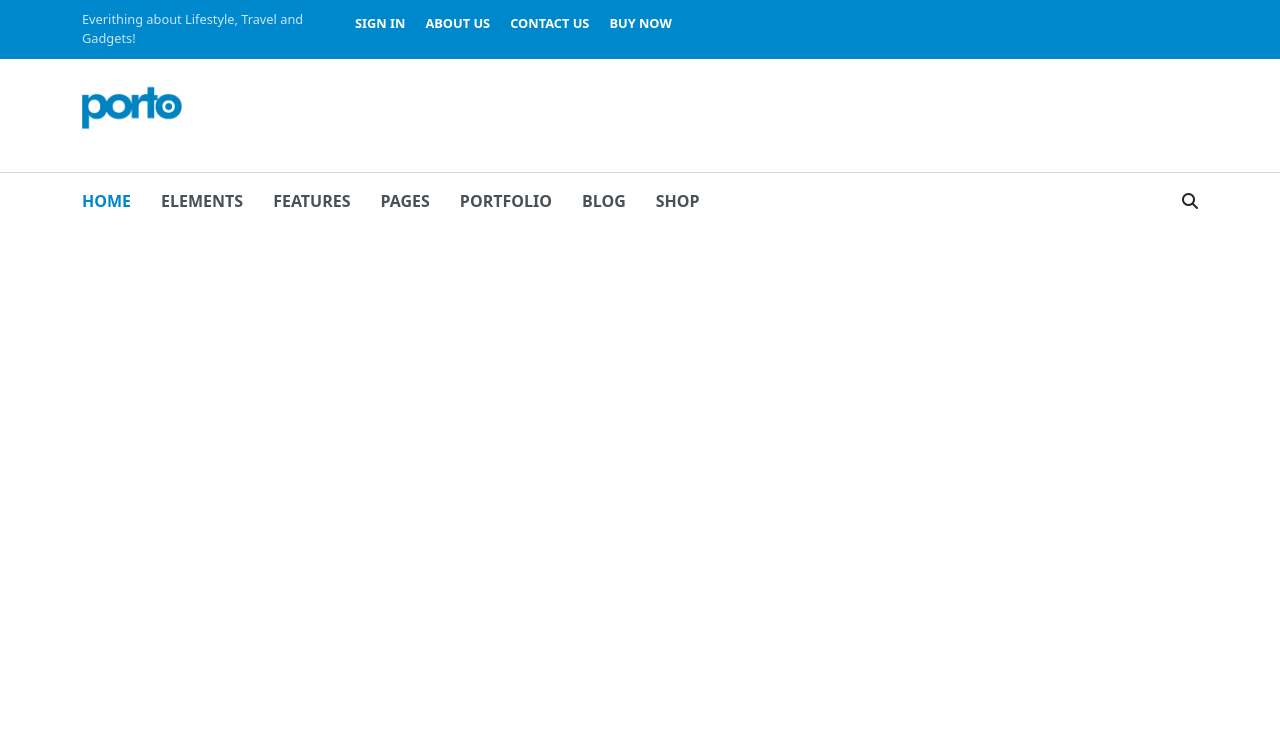
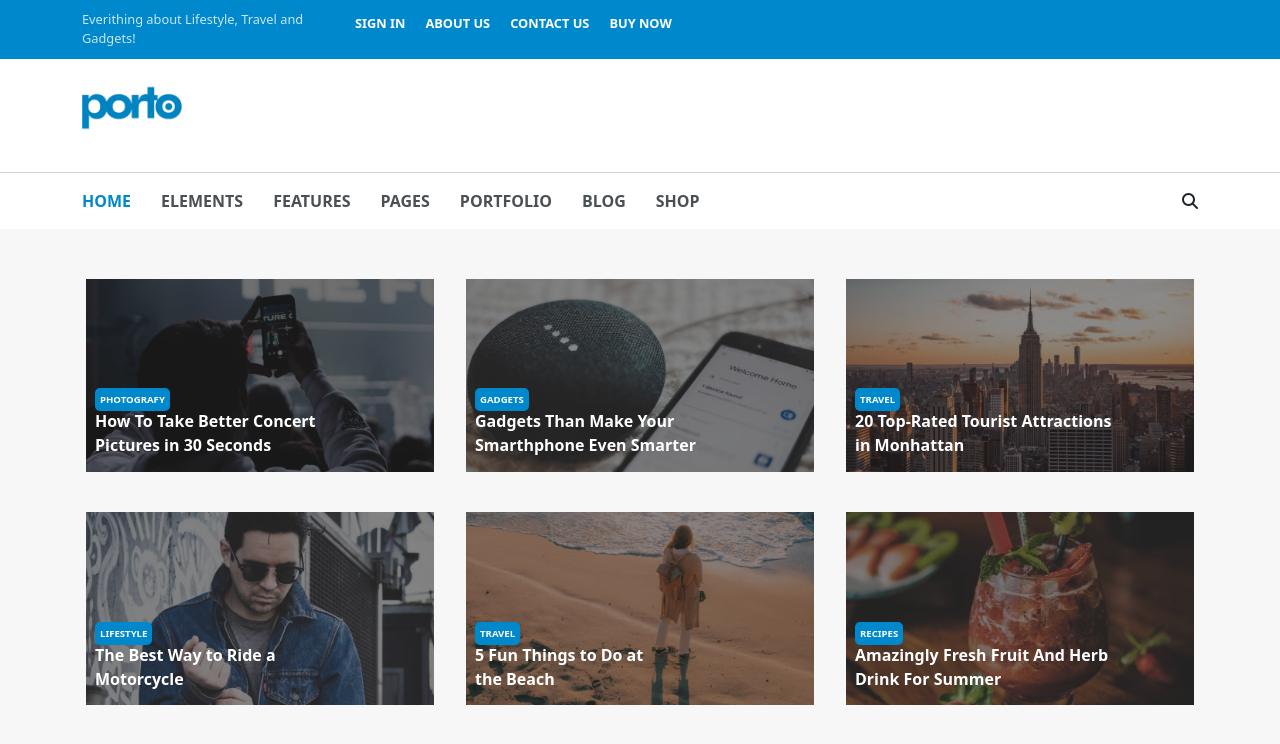
Before and after one commit to gianmaria-fadda/proj-html-vuejs, a Vue app: page / in a window 1280 px wide. Shown: the top 744 px of the page. Built offline with nearby package versions, Linux system fonts and the light colour scheme.

Commit message:
Completata sez. 1 main

```diff
--- a/src/assets/scss/partials/variables.scss
+++ b/src/assets/scss/partials/variables.scss
@@ -1,3 +1,4 @@
 $mainColor: lightcoral;
 $mainBgColor: aquamarine;
 $blueColor: #0088CC;
+$whiteColor: white;
--- a/src/components/AppHeader.vue
+++ b/src/components/AppHeader.vue
@@ -76,7 +76,7 @@ header {
         .col {
           a {
 
-            color: white;
+            color: $whiteColor;
             @include text-decoration-none-rule;
             @include font-size-rule;
             padding: 0 10px;
--- a/src/components/AppMain.vue
+++ b/src/components/AppMain.vue
@@ -9,7 +9,96 @@ export default {
 
 <template>
   <main>
+    <div>
+      <div class="container">
+        <div class="row d-flex justify-content-center m-0">
+          <div class="col-4 px-3">
+            <div>
+              <img src="/public/img/blog-46.jpg" alt="blog-46">
 
+              <div class="pos-abb">
+                <b>
+                  PHOTOGRAFY
+                </b>
+                <p>
+                  How To Take Better Concert Pictures in 30 Seconds
+                </p>
+              </div>
+            </div>
+          </div>
+          <div class="col-4 px-3">
+            <div>
+              <img src="/public/img/blog-47.jpg" alt="blog-47">
+
+              <div class="pos-abb">
+                <b>
+                  GADGETS
+                </b>
+                <p>
+                  Gadgets Than Make Your Smarthphone Even Smarter
+                </p>
+              </div>
+            </div>
+          </div>
+          <div class="col-4 px-3">
+            <div>
+              <img src="/public/img/blog-48.jpg" alt="blog-48">
+
+              <div class="pos-abb">
+                <b>
+                  TRAVEL
+                </b>
+                <p>
+                  20 Top-Rated Tourist Attractions in Monhattan
+                </p>
+              </div>
+            </div>
+          </div>
+          <div class="col-4 px-3">
+            <div>
+              <img src="/public/img/blog-49.jpg" alt="blog-49">
+
+              <div class="pos-abb">
+                <b>
+                  LIFESTYLE
+                </b>
+                <p>
+                  The Best Way to Ride a Motorcycle
+                </p>
+              </div>
+            </div>
+          </div>
+          <div class="col-4 px-3">
+            <div>
+              <img src="/public/img/blog-50.jpg" alt="blog-50">
+
+              <div class="pos-abb">
+                <b>
+                  TRAVEL
+                </b>
+                <p>
+                  5 Fun Things to Do at the Beach
+                </p>
+              </div>
+            </div>
+          </div>
+          <div class="col-4 px-3">
+            <div>
+              <img src="/public/img/blog-51.jpg" alt="blog-51">
+
+              <div class="pos-abb">
+                <b>
+                  RECIPES
+                </b>
+                <p>
+                  Amazingly Fresh Fruit And Herb Drink For Summer
+                </p>
+              </div>
+            </div>
+          </div>
+        </div>
+      </div>
+    </div>
   </main>
 </template>
 
@@ -18,6 +107,52 @@ export default {
 
 main {
 
+  div {
 
+    background-color: #F7F7F7;
+    padding: 10px 0;
+    .container {
+
+      .row {
+
+        .col-4 {
+
+          position: relative;
+          img {
+
+            max-width: 100%;
+            filter: brightness(0.5);
+            opacity: .9;
+          }
+
+          .pos-abb {
+
+            display: inline-block;
+            position: absolute;
+            z-index: 1;
+            top: 50%;
+            left: 25px;
+            background-color: rgba(0, 0, 0, 0);
+            text-align: start;
+            b {
+
+              font-size: .6rem;
+              color: $whiteColor;
+              background-color: $blueColor;
+              padding: 5px;
+              border-radius: 5px;
+            }
+
+            p {
+
+              font-weight: bold;
+              color: $whiteColor;
+              width: 75%;
+            }
+          }
+        }
+      }
+    }
+  }
 }
 </style>
```
